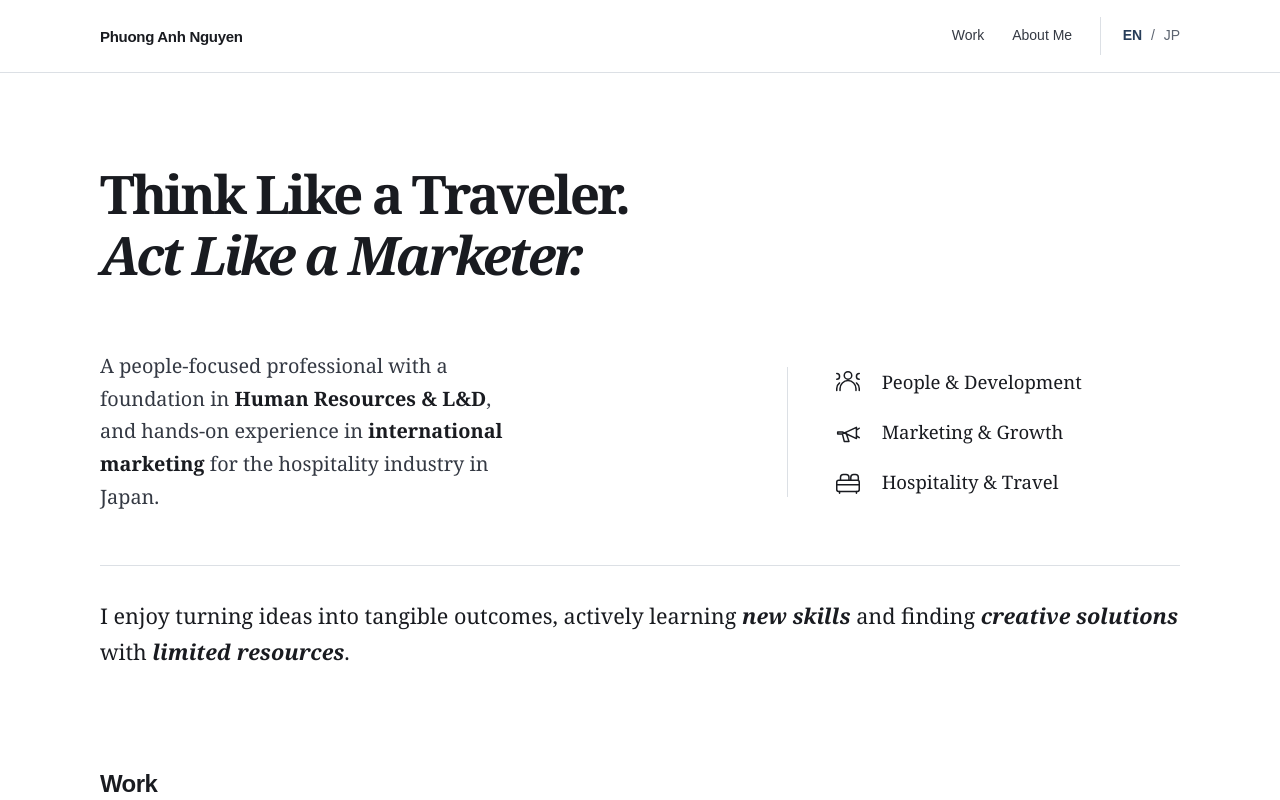
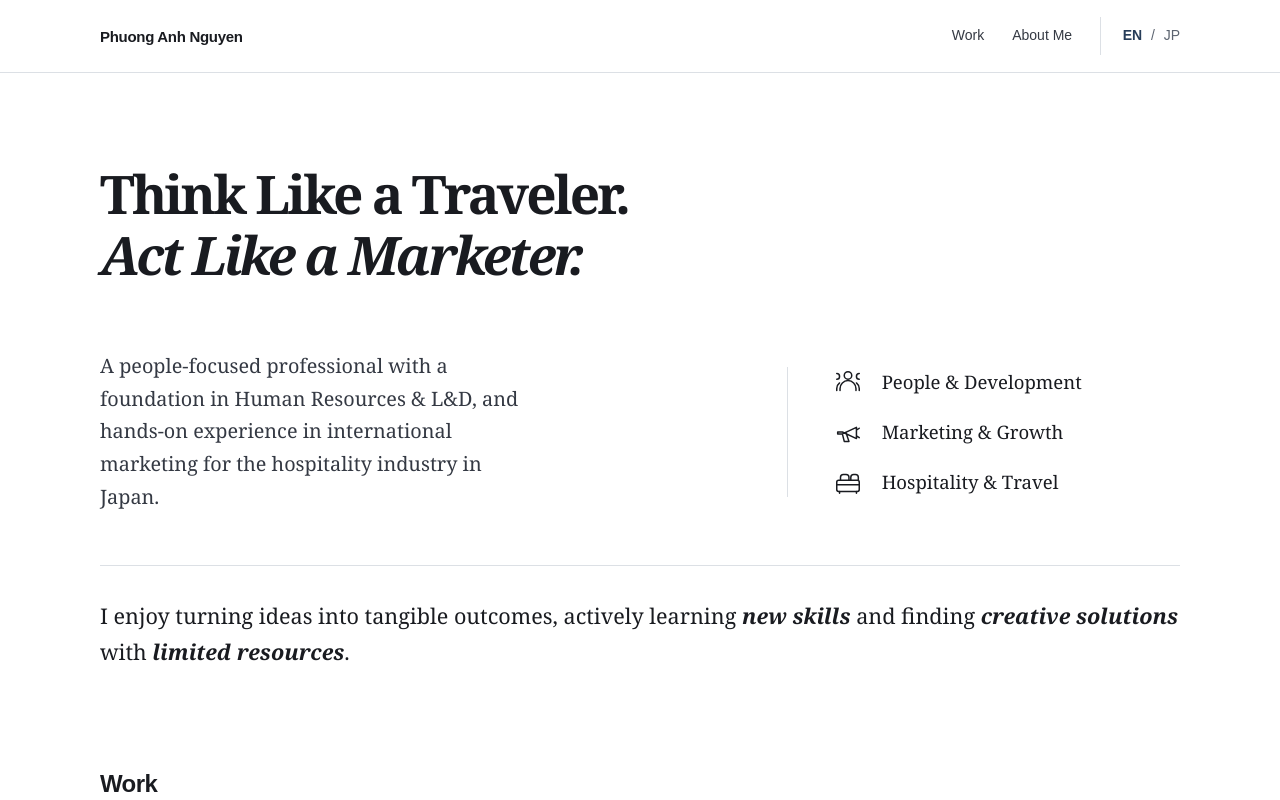
Before and after one commit to phuonganhngh/mkt, a Next.js app: page / in a window 1280 px wide. Shown: the top 800 px of the page. Built offline with nearby package versions, Linux system fonts and the light colour scheme.

Commit message:
Remove bold emphasis from portfolio hero introduction

```diff
--- a/components/page.tsx
+++ b/components/page.tsx
@@ -89,7 +89,7 @@ function Home({ locale }: { locale: Locale }) {
       </h1> : <h1>{identity.slogan.ja}</h1>}
       <div className="home-editorial-body">
         <p className="home-intro-statement">{isEnglish
-          ? <>A people-focused professional with a foundation in <strong>Human Resources &amp; L&amp;D</strong>, and hands-on experience in <strong>international marketing</strong> for the hospitality industry in Japan.</>
+          ? <>A people-focused professional with a foundation in Human Resources &amp; L&amp;D, and hands-on experience in international marketing for the hospitality industry in Japan.</>
           : identity.intro.ja}</p>
         <div className="home-editorial-focus" aria-label={isEnglish ? "Core areas of experience" : "主な経験分野"}>
           <div className="home-editorial-focus-item">
```
